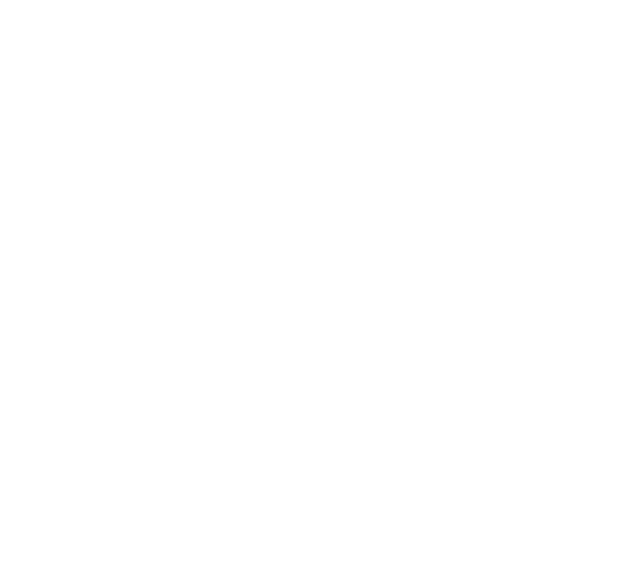
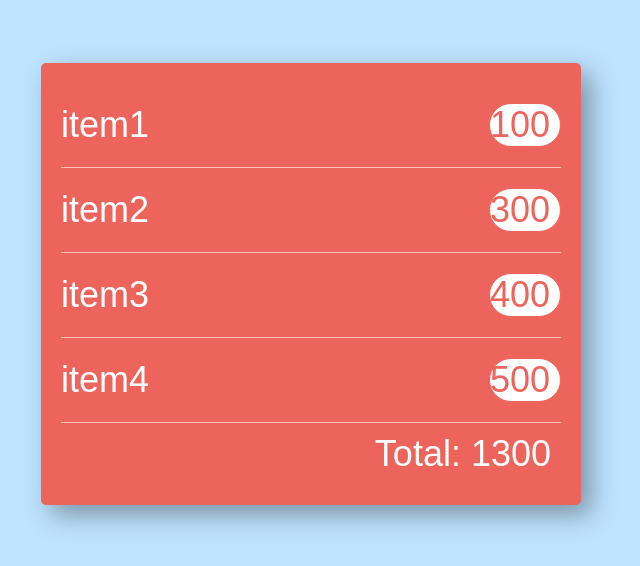
Before and after one commit to shivarajrs007/my-app, a React (Create React App) app: page /CheckoutPage in a window 1280 px wide. Before the commit this address had no page. Shown: the part 116-682 px from the top of the page, without its empty margins (329-969 px from the left). Built offline with nearby package versions, Linux system fonts and the light colour scheme.

Commit message:
bug fixed

```diff
--- a/public/index.html
+++ b/public/index.html
@@ -14,7 +14,7 @@
       manifest.json provides metadata used when your web app is installed on a
       user's mobile device or desktop. See https://developers.google.com/web/fundamentals/web-app-manifest/
     -->
-    <link rel="manifest" href="%PUBLIC_URL%/manifest.json" />
+    <!-- <link rel="manifest" href="%PUBLIC_URL%/manifest.json" /> -->
     <!--
       Notice the use of %PUBLIC_URL% in the tags above.
       It will be replaced with the URL of the `public` folder during the build.
--- a/src/App.css
+++ b/src/App.css
@@ -35,3 +35,7 @@
   color: white;
   font-size: 30px;
 }
+
+.card-text{
+  color: #000;
+}
--- a/src/App.js
+++ b/src/App.js
@@ -1,19 +1,18 @@
 import './App.css';
 import React from 'react';
-import Headers from './Components/Headers';
 import Login from './Components/Login';
 import Main from './Components/Main';
 import { BrowserRouter, Route, Routes } from "react-router-dom";
-import MainPage from './Components/MainPage';
+import CheckoutPage from './Components/CheckoutPage';
 function App() {
   return (
     <BrowserRouter>
       <Routes>
         <Route index element={<App />} />
         <Route path="login" element={<Login />} />
-        <Route path="ItemsList" element={<MainPage />} />
         <Route path="MainPage" element={<Main/>}/>
-        <Route path="Headers" element={<Headers/>}/>
+        <Route path="CheckoutPage" element={<CheckoutPage />} />
+
       </Routes>
     </BrowserRouter>
   );
--- /dev/null
+++ b/src/Components/CheckoutPage.js
@@ -0,0 +1,27 @@
+import React from "react";
+import './CheckoutPage.css';
+const CheckoutPage = () => {
+    const items = [{ id: 1, itemName: "item1", price: 100 }, { id: 2, itemName: "item2", price: 300 }, { id: 3, itemName: "item3", price: 400 }, { id: 4, itemName: "item4", price: 500 }];
+    const Total = items.reduce((total, item) => total + item.price, 0);
+    return (
+        <div className='app-background'>
+            <div className='main-container'>
+                <div className='item-list'>
+                    {items.map((item) => (
+                        <div className='item-container' key={item.id}>
+                            <div className='item-name' >
+                                <span>{item.itemName}</span>
+                            </div>
+                            <div className='quantity'>
+                                <span>{item.price}</span>
+                            </div>
+                        </div>
+                    ))}
+                </div>
+                <div className='total'>Total: {Total}</div>
+            </div>
+        </div>
+    );
+}
+
+export default CheckoutPage;
--- a/src/Components/Main.js
+++ b/src/Components/Main.js
@@ -1,5 +1,6 @@
+import Headers from './../Components/Headers';
+import React from 'react';
 
-import React from 'react';
 import './../App.css'
 const Main = () => {
     const reports=[
@@ -17,15 +18,18 @@
         const cartItm = reports.filter(reports => reports.id === Id);
         cartItems.push(cartItm)
         console.log(cartItems);
+        localStorage.setItem('items', JSON.stringify(cartItems))
     }
     return (
+        <>
+        <Headers></Headers>
         <div className="mainContainer" style={{display: "flex",flexWrap: "wrap"}}>
             {reports.map(report => (
                 // <div className="child">
                     <div className="card" key={report.id}  onClick={() => addCart(report.id)}>
                         <img src={process.env.PUBLIC_URL + report.img} alt="" style={{width:"100%"}} />
                         <div className="container">
-                            <p className="card-text"><h4>{report.name}</h4><br></br><b>Price : </b>{report.price}</p>
+                            <div className="card-text"><h4>{report.name}</h4><br></br><b>Price : </b>{report.price}</div>
                         </div>
                     </div>
 
@@ -34,7 +38,7 @@
 
             ))}
         </div>
-    );
+        </>);
 }
 
 export default Main;
```
Also changed, not shown: src/Components/CheckoutPage.css (renamed from src/Components/MainPage.css).
